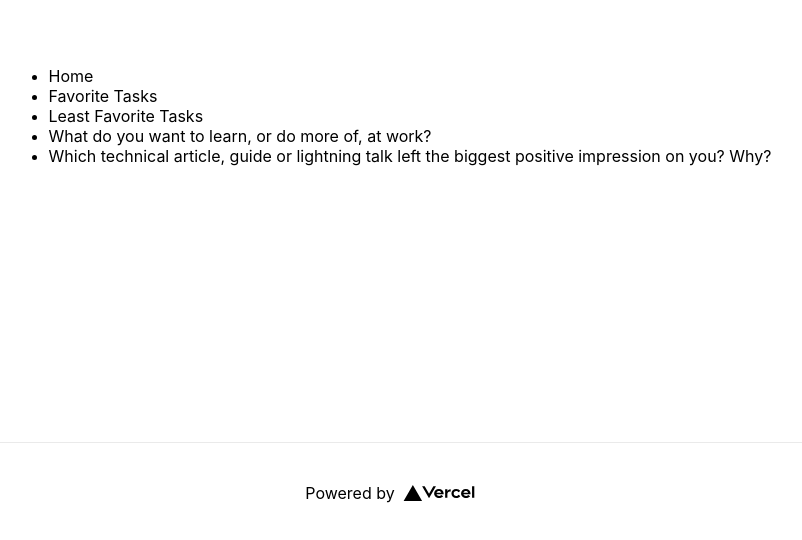
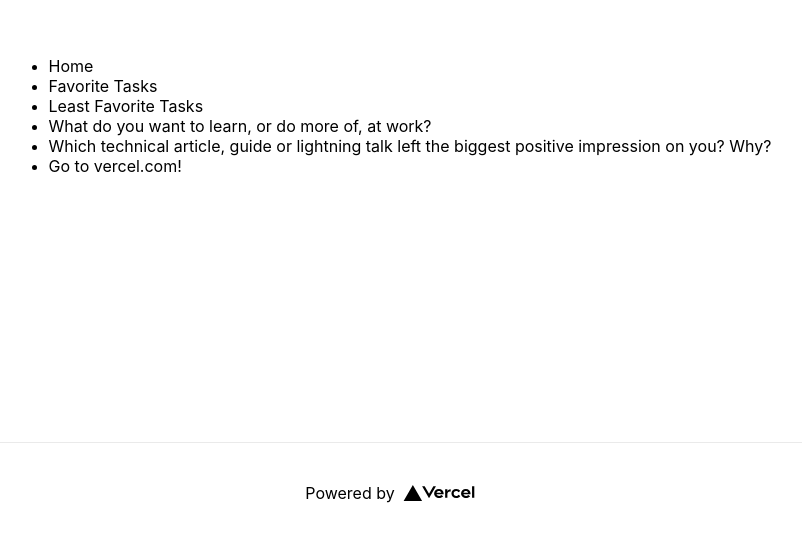
Before and after one commit to vercel-mischa/nextjs, a Next.js app: page / in a window 1280 px wide. Shown: the part 258-798 px from the top of the page, without its empty margins (250-1052 px from the left). Built offline with nearby package versions, Linux system fonts and the light colour scheme.

Commit message:
Update index.js

```diff
--- a/pages/index.js
+++ b/pages/index.js
@@ -39,6 +39,11 @@ export default function Home() {
                 <a>Which technical article, guide or lightning talk left the biggest positive impression on you? Why?</a>
               </Link>
             </li>
+            <li>
+              <Link href="vercel">
+                <a>Go to vercel.com!</a>
+              </Link>
+            </li>
           </ul>
         </div>
       </main>
```
